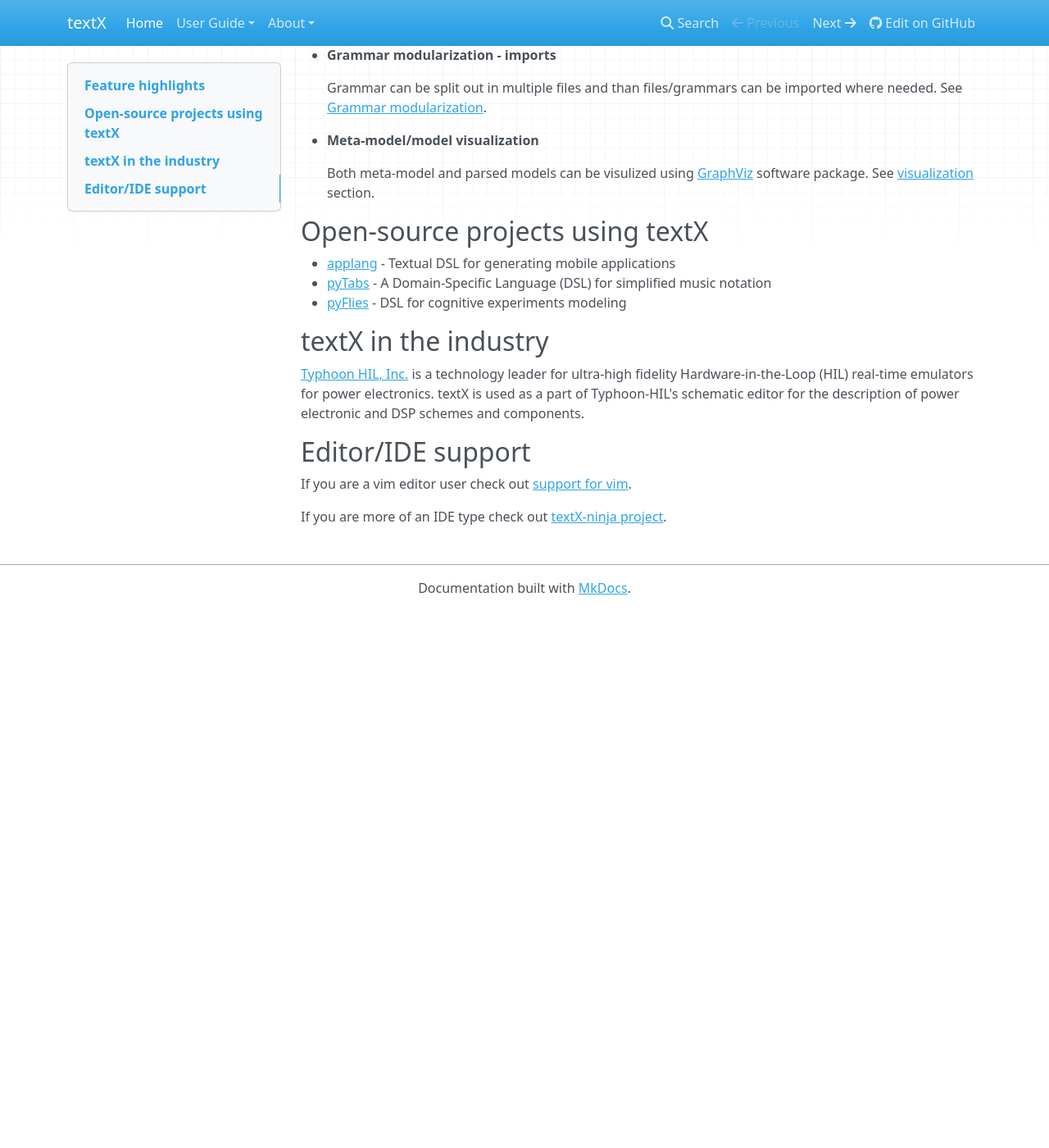
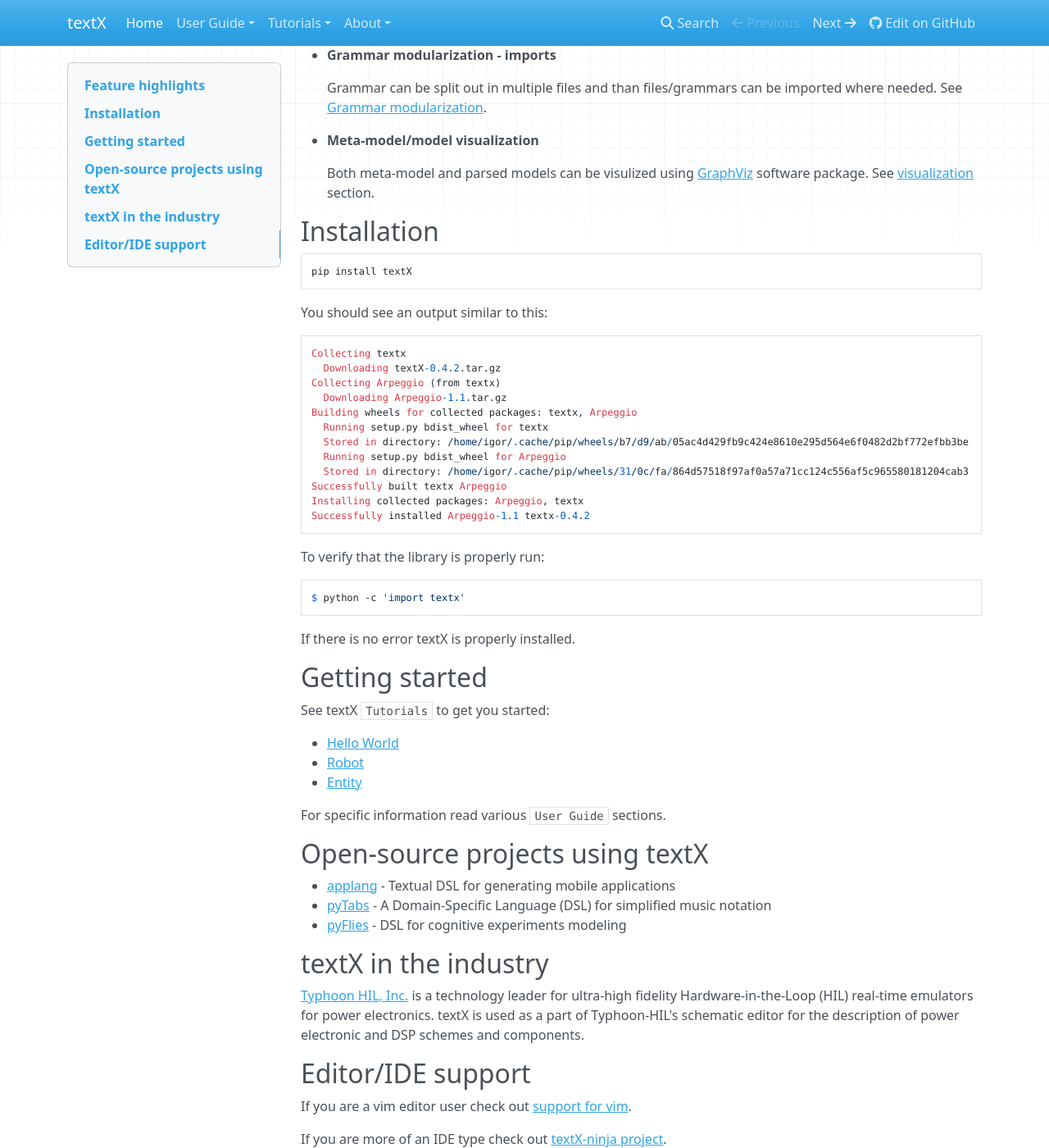
Before and after one commit to textX/textX, an MkDocs documentation site: the page built from docs/index.md, in a window 1280 px wide and 1400 px high, scrolled down 1164 px. Shown: the whole window at 82% size. Built offline with MkDocs 1.6.1, drawn with Linux system fonts in a browser that asks for light colours; nearby versions of some CDN libraries; old or Windows-style settings are respelled for this version of MkDocs; before the commit the page ends 1909 px from its top, so only the background shows below that.

```diff
--- a/docs/index.md
+++ b/docs/index.md
@@ -75,6 +75,43 @@ check out [examples](https://github.com/igordejanovic/textX/tree/master/examples
     [visualization](visualization.md) section.
 
 
+## Installation
+
+    pip install textX
+
+
+You should see an output similar to this:
+
+    Collecting textx
+      Downloading textX-0.4.2.tar.gz
+    Collecting Arpeggio (from textx)
+      Downloading Arpeggio-1.1.tar.gz
+    Building wheels for collected packages: textx, Arpeggio
+      Running setup.py bdist_wheel for textx
+      Stored in directory: /home/igor/.cache/pip/wheels/b7/d9/ab/05ac4d429fb9c424e8610e295d564e6f0482d2bf772efbb3be
+      Running setup.py bdist_wheel for Arpeggio
+      Stored in directory: /home/igor/.cache/pip/wheels/31/0c/fa/864d57518f97af0a57a71cc124c556af5c965580181204cab3
+    Successfully built textx Arpeggio
+    Installing collected packages: Arpeggio, textx
+    Successfully installed Arpeggio-1.1 textx-0.4.2
+
+To verify that the library is properly run:
+
+    $ python -c 'import textx'
+
+If there is no error textX is properly installed.
+
+## Getting started
+
+See textX `Tutorials` to get you started:
+
+- [Hello World](tutorials/hello_world.md)
+- [Robot](tutorials/robot.md)
+- [Entity](tutorials/entity.md)
+
+For specific information read various `User Guide` sections.
+
+
 ## Open-source projects using textX
 
 - [applang](https://github.com/kosanmil/applang) - Textual DSL for generating mobile applications
--- a/mkdocs.yml
+++ b/mkdocs.yml
@@ -8,14 +8,16 @@ repo_url: https://github.com/igordejanovic/textX
 pages:
 - Home: index.md
 - User Guide:
-    - Getting started: getting_started.md
     - Grammar: grammar.md
     - Meta-model: metamodel.md
     - Model: model.md
     - Visualization: visualization.md
     - Error handling: error_handling.md
     - Debugging: debugging.md
-    - Basic tutorial: tutorial_basic.md
+- Tutorials:
+    - Hello World: tutorials/hello_world.md
+    - Robot: tutorials/robot.md
+    - Entity: tutorials/entity.md
 - About:
     - Discuss: about/discuss.md
     - Contributing: about/contributing.md
```
Also changed, not shown: docs/tutorial_advanced.md (deleted, +0 -29 lines), docs/tutorials/entity.md (added, +8 -0 lines), docs/tutorials/hello_world.md (renamed from docs/getting_started.md, +5 -21 lines), docs/tutorials/robot.md (renamed from docs/tutorial_basic.md, +5 -3 lines), docs/images/program.rbt.dot.png (added), docs/images/robot.tx.dot.png (added).
